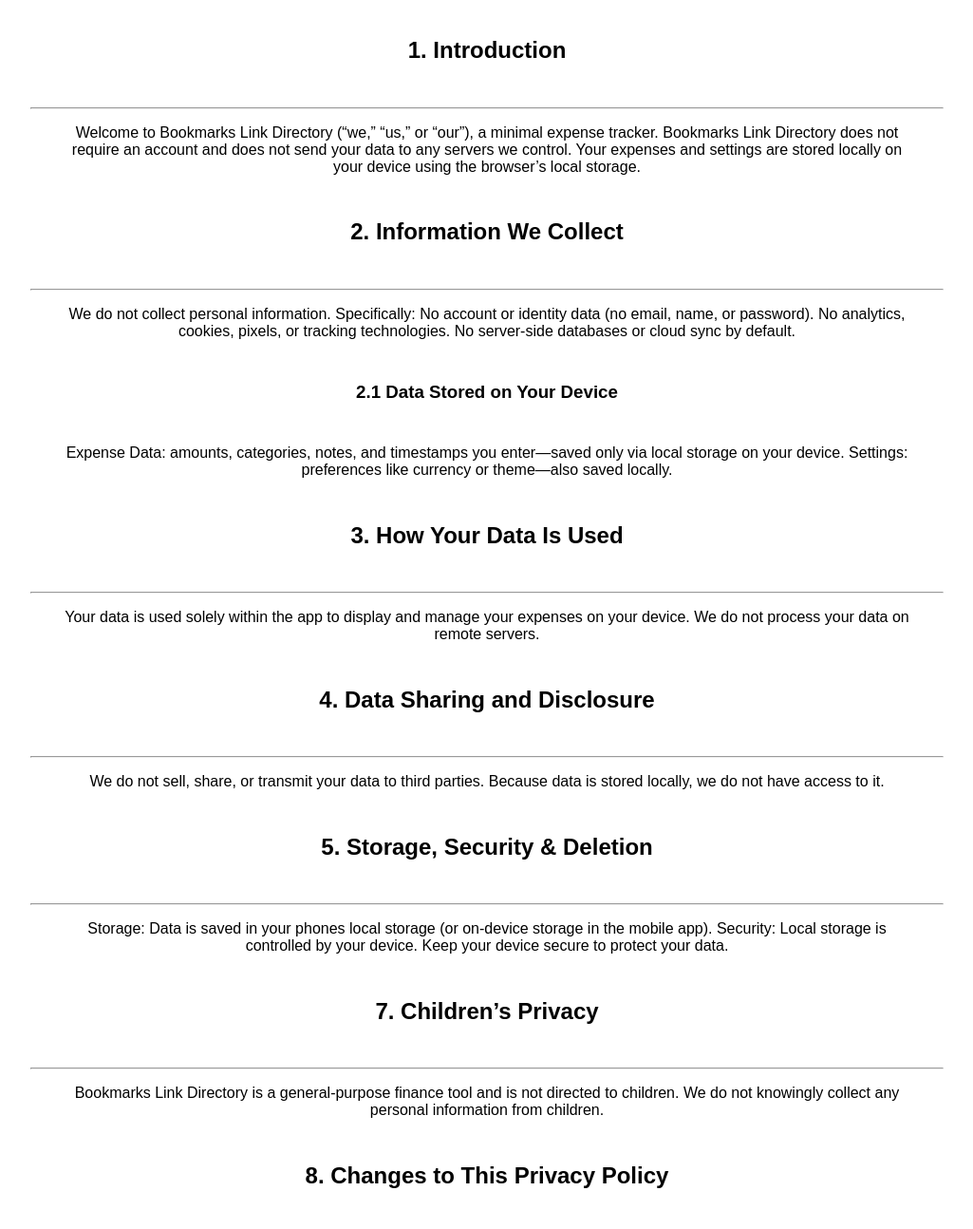
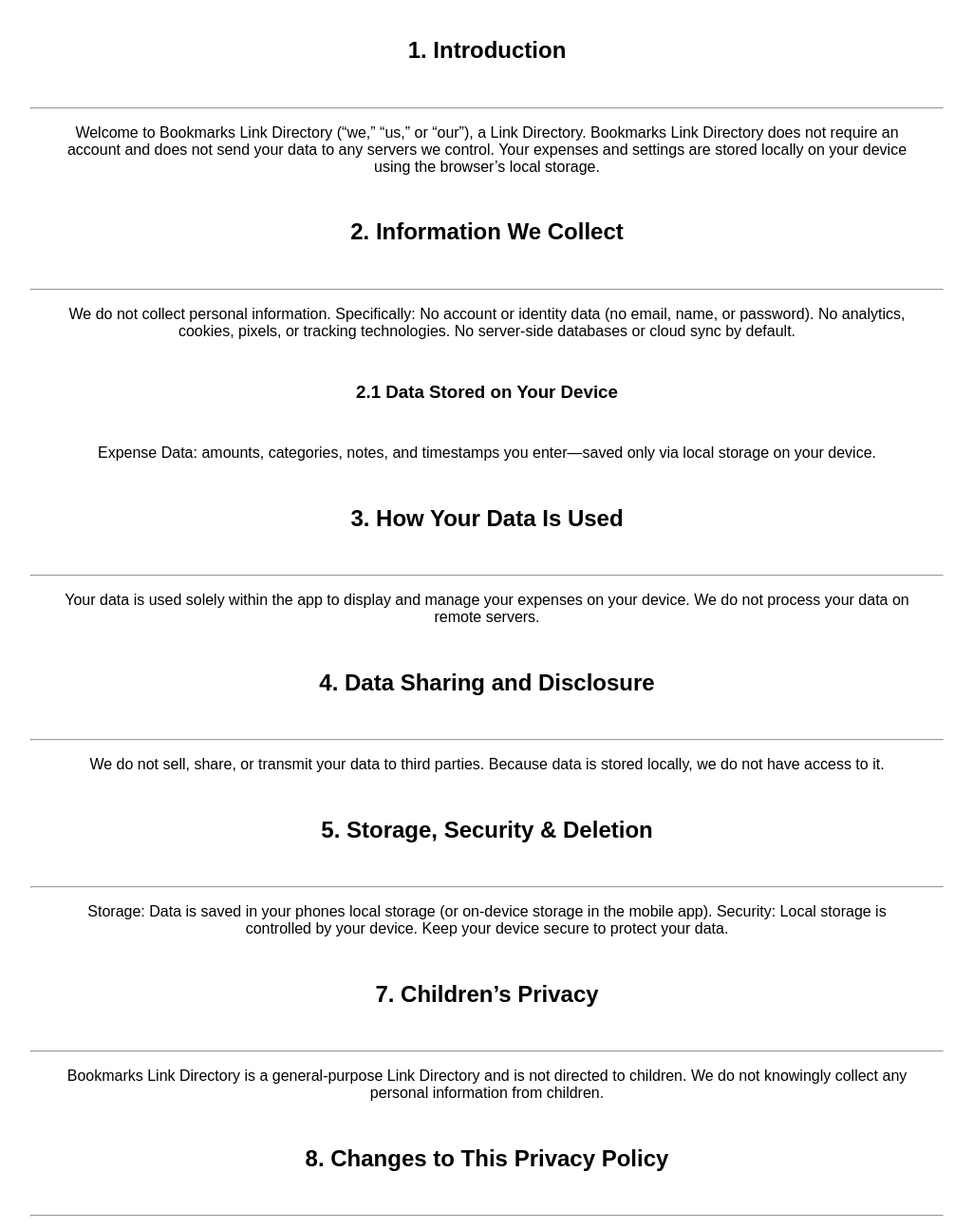
Before and after one commit to EavenCS/bookmarks_PrivacyPolicy, a plain HTML site: page privacyPolicy.html in a window 1280 px wide. Shown: the part 200-1494 px from the top of the page at 95% size, without its empty margins (127-1152 px from the left). Drawn offline with Linux system fonts and the light colour scheme.

Commit message:
edit text

```diff
--- a/privacyPolicy.html
+++ b/privacyPolicy.html
@@ -22,8 +22,7 @@
       <h2>1. Introduction</h2>
       <hr />
       <p>
-        Welcome to Bookmarks Link Directory (“we,” “us,” or “our”), a minimal
-        expense tracker. Bookmarks Link Directory does not require an account
+        Welcome to Bookmarks Link Directory (“we,” “us,” or “our”), a Link Directory. Bookmarks Link Directory does not require an account
         and does not send your data to any servers we control. Your expenses and
         settings are stored locally on your device using the browser’s local
         storage.
@@ -43,8 +42,7 @@
       <h3>2.1 Data Stored on Your Device</h3>
       <p>
         Expense Data: amounts, categories, notes, and timestamps you enter—saved
-        only via local storage on your device. Settings: preferences like
-        currency or theme—also saved locally.
+        only via local storage on your device.
       </p>
     </div>
 
@@ -84,7 +82,7 @@
       <h2>7. Children’s Privacy</h2>
       <hr />
       <p>
-        Bookmarks Link Directory is a general-purpose finance tool and is not
+        Bookmarks Link Directory is a general-purpose Link Directory and is not
         directed to children. We do not knowingly collect any personal
         information from children.
       </p>
```
